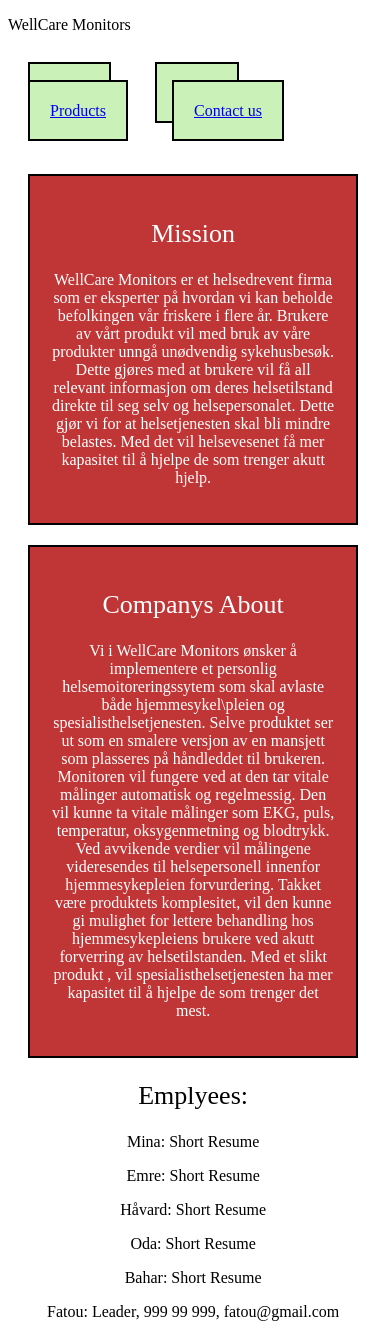
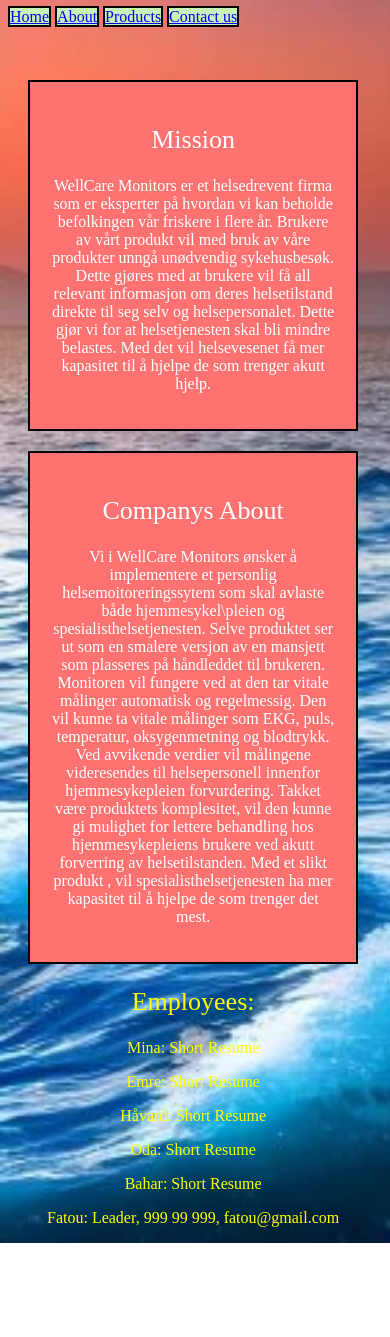
Before and after one commit to havare0207/Prototype1, a plain HTML site: page about.html in a window 390 px wide. After the commit the page ends 1243 px from the top, so only its background shows below. Drawn offline with Linux system fonts and the light colour scheme.

Commit message:
endringer i navigationbar, og tilpasning til mobilskjerm med hjelp av lighthouse

```diff
--- a/about.html
+++ b/about.html
@@ -7,11 +7,10 @@
 
     <title>Home</title>
     <link rel="stylesheet" href="css/main.css">
+    <meta name="viewport" content="width=device-width, initial-scale=1.0">
 
 <header>
 <nav>
-    <p>WellCare Monitors</p>
-    <p>&nbsp;</p>
     <a class="nav" href="index.html">Home</a>
     <a class="nav" href="about.html">About</a>
     <a class="nav" href="products.html">Products</a>
@@ -61,14 +60,15 @@
 
 </div>
 
-<h2>Emplyees:</h2>
+<div class="employees">
+<h2>Employees:</h2>
 <p>Mina: Short Resume</p>
 <p>Emre: Short Resume</p>
 <p>Håvard: Short Resume</p>
 <p>Oda: Short Resume</p>
 <p>Bahar: Short Resume</p>
 <p>Fatou: Leader, 999 99 999, fatou@gmail.com</p>
-
+</div>
 </body>
 
 
--- a/css/main.css
+++ b/css/main.css
@@ -4,8 +4,14 @@
 .nav{
     background-color: #caf1b8;
     border: 2px solid #000000;
-    margin: 20px;
-    padding: 20px;
+    margin-top: 20px;
+    margin-bottom:20px;
+
+}
+
+body{
+    background-image: url("../image/bakgrunnsbilde.webp");
+    background-size: cover;
 }
 
 
@@ -45,17 +51,25 @@
     text-align:center;
 }
 
+.employees{
+    color: yellow;
+}
+
+.mørkere-farge{
+    color: #ffffff;
+}
 
 .fit{
     margin: 0;
     max-width: 99%;
     max-height: 99%;
+    color: yellow;
 }
 
 
 /* css fra https://www.w3schools.com/html/tryit.asp?filename=tryhtml_classes_capitals  men vi har den i css i steden for html*/
 .mission {
-    background-color: #c03535;
+    background-color: #ff7272;
     color: #ffffff;
     border: 2px solid #000000;
     margin: 20px;
@@ -63,14 +77,14 @@
 }
 
 .companys-about {
-    background-color: #c03535;
+    background-color: #ff7272;
     color: #ffffff;
     border: 2px solid #000000;
     margin: 20px;
     padding:20px;
 }
 .submit {
-    background-color: #c03535;
+    background-color: #ff7272;
     color: #ffffff;
     border: 2px solid #000000;
     margin: 20px;
```
Also changed, not shown: contact-us.html (+1 -2 lines), index.html (+13 -10 lines), products.html (+5 -5 lines), image/bakgrunnsbilde.webp (added).
